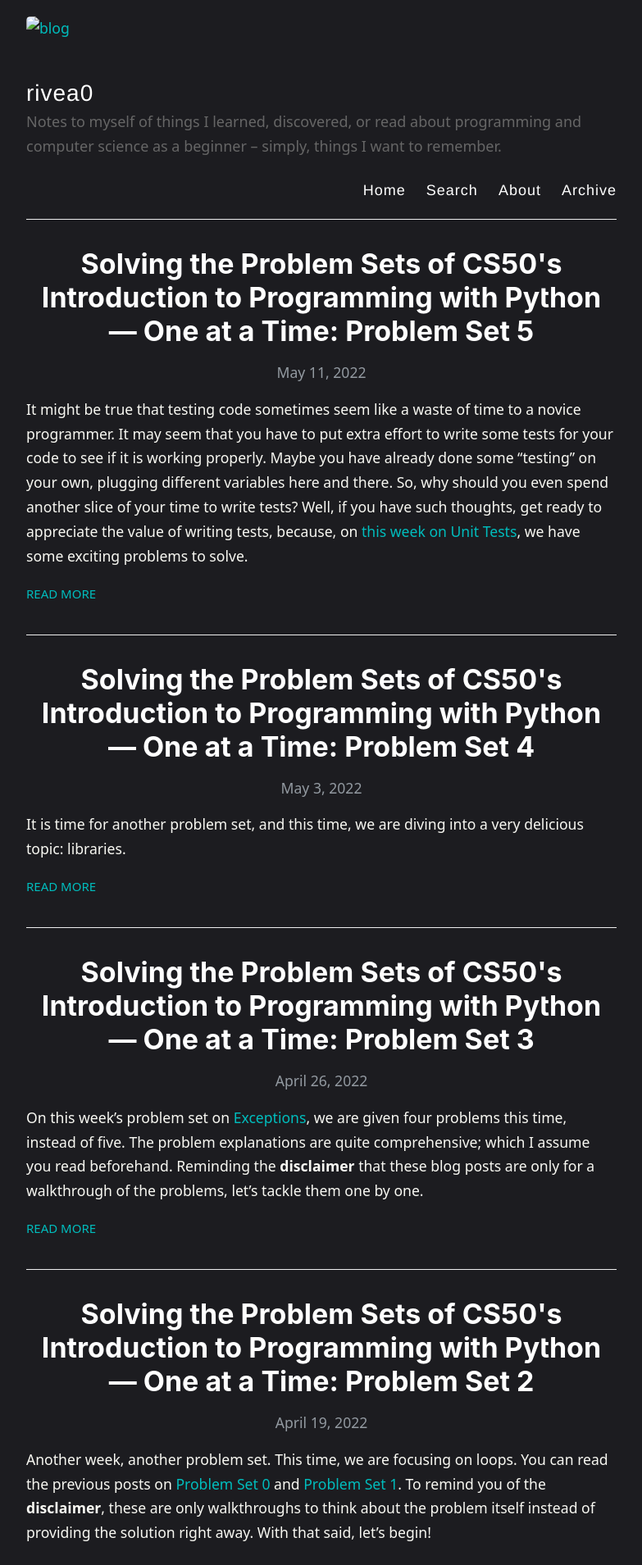
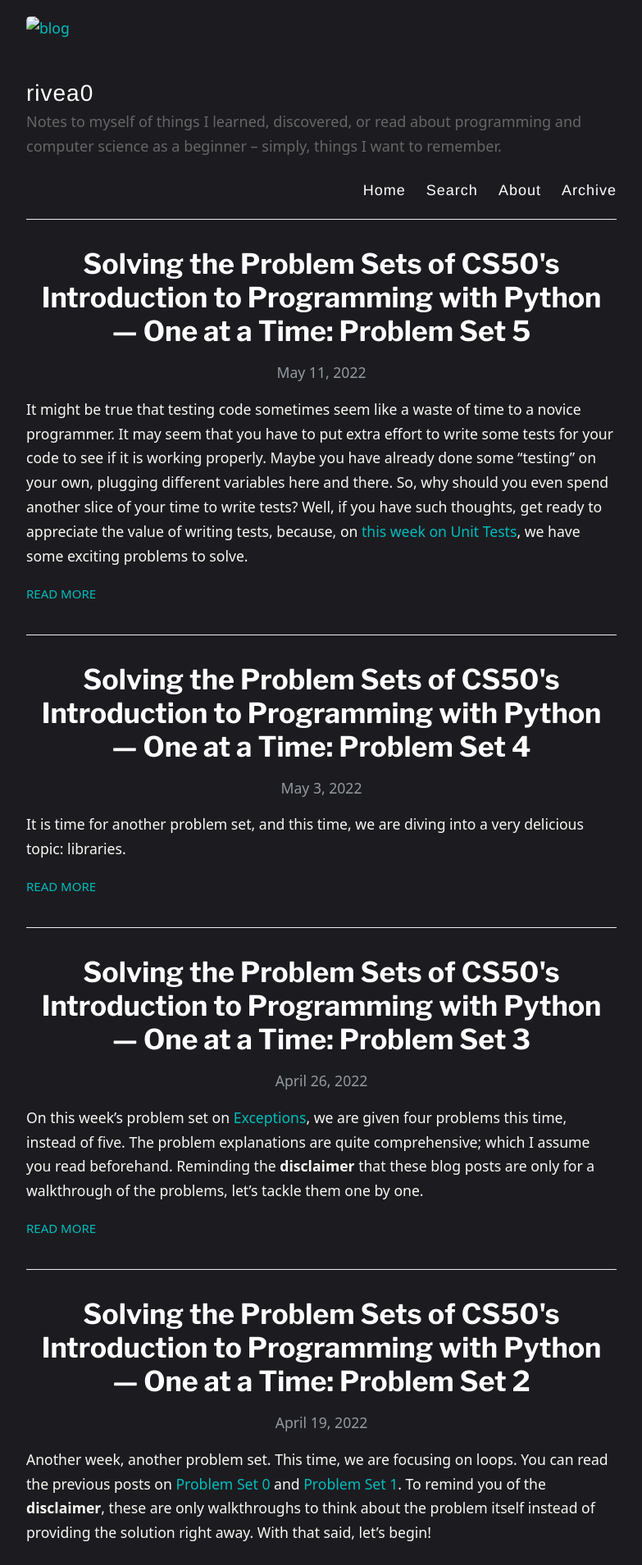
Before and after one commit to rivea0/blog, a Jekyll site: the page built from index.html, in a window 1280 px wide. Shown: the top 1909 px of the page at 82% size, without its empty margins (248-1031 px from the left). Built offline with Jekyll 4.4.1, drawn with Linux system fonts in a browser that asks for light colours; the list of posts is cut into pages by our own code.

Commit message:
Fix header font-family

```diff
--- a/assets/style.scss
+++ b/assets/style.scss
@@ -466,7 +466,7 @@
 }
 
 .post h1{
-  font-family: -system-ui, -apple-system, BlinkMacSystemFont, "Segoe UI", Roboto, Helvetica, Arial, sans-serif, "Apple Color Emoji", "Segoe UI Emoji", "Segoe UI Symbol";
+  font-family: 'Libre Franklin', sans-serif;
   text-align: center;
   font-weight: bold;
   font-kerning: auto;
```
